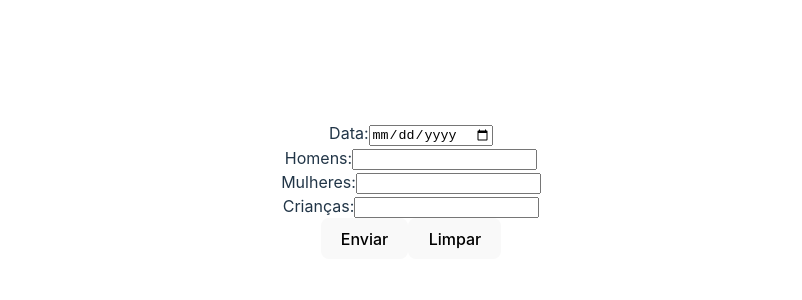
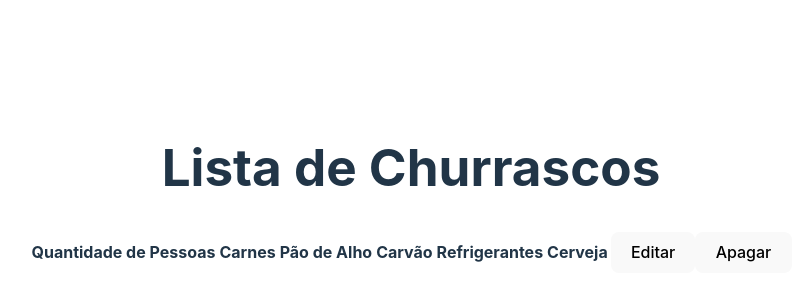
Before and after one commit to Lucas-Justino/Churrascometro-React, a React (Vite) app: page / in a window 1280 px wide. Shown: the part 210-510 px from the top of the page, without its empty margins (229-1031 px from the left). Built offline with nearby package versions, Linux system fonts and the light colour scheme.

Commit message:
Criação da Rota Home e Formulario

```diff
--- a/package.json
+++ b/package.json
@@ -12,7 +12,8 @@
   "dependencies": {
     "prop-types": "^15.8.1",
     "react": "^18.2.0",
-    "react-dom": "^18.2.0"
+    "react-dom": "^18.2.0",
+    "react-router-dom": "^6.22.2"
   },
   "devDependencies": {
     "@types/react": "^18.2.56",
--- a/src/App.tsx
+++ b/src/App.tsx
@@ -1,14 +1,18 @@
 import { useState } from 'react'
 import './App.css'
+import { BrowserRouter as Router, Routes as RoutesDom, Route } from 'react-router-dom';
 import Formulario from './components/Formulario/formulario'
+import Home from './pages/Home/home';
 
 function App() {
-  const [count, setCount] = useState(0)
-
   return (
-    <Formulario/>
-
-  )
+    <Router>
+      <RoutesDom>
+        <Route path="/" element={<Home />} />
+        <Route path="/form" element={<Formulario />} />
+      </RoutesDom>
+    </Router>
+  );
 }
 
 export default App
--- a/src/components/Formulario/formulario.tsx
+++ b/src/components/Formulario/formulario.tsx
@@ -1,5 +1,7 @@
 import React, { useState } from 'react';
 import Botao from '../Botao/botao';
+import { Link } from 'react-router-dom';
+import Home from '../../pages/Home/home';
 
 const Formulario = () => {
   const [data, setData] = useState('');
@@ -14,6 +16,7 @@ const Formulario = () => {
     console.log('Quantidade de Homens:', quantidadeHomens);
     console.log('Quantidade de Mulheres:', quantidadeMulheres);
     console.log('Quantidade de Crianças:', quantidadeCriancas);
+    window.location.href = '/';
   };
 
   const handleReset = () => {
@@ -24,6 +27,8 @@ const Formulario = () => {
   };
 
   return (
+    <div>
+      <Link to={"/"}>Voltar</Link> {/* BOTÃO QUE FAZ VOLTAR PARA A TELA DE APRESENTAÇÃO DOS CHURRASCOS */}
       <form id="formulario" onSubmit={handleSubmit}>
         <div>
           <label htmlFor="data">Data:</label>
@@ -68,6 +73,7 @@ const Formulario = () => {
         <Botao tipo="submit" nome="Enviar" />
         <Botao tipo="reset" nome="Limpar" onClick={handleReset} />
       </form>
+    </div>
   );
 };
 
--- /dev/null
+++ b/src/pages/Home/home.tsx
@@ -0,0 +1,28 @@
+import Botao from "../../components/Botao/botao";
+
+const Home = () => {
+    return (
+        <div>
+            <h1>Lista de Churrascos</h1>
+            <table>
+                <thead>
+                    <tr>
+                        <th>Quantidade de Pessoas</th>
+                        <th>Carnes</th>
+                        <th>Pão de Alho</th>
+                        <th>Carvão</th>
+                        <th>Refrigerantes</th>
+                        <th>Cerveja</th>
+                        <Botao tipo="button" nome="Editar" />
+                        <Botao tipo="button" nome="Apagar" />
+                    </tr>
+                </thead>
+                <tbody>
+
+                </tbody>
+            </table>
+        </div>
+    );
+};
+
+export default Home;
```
Also changed, not shown: src/pages/Home/home.css (added), 1 other file (tests, documents, lock files or other folders). Lines whose indentation alone changed are shown as unchanged.
